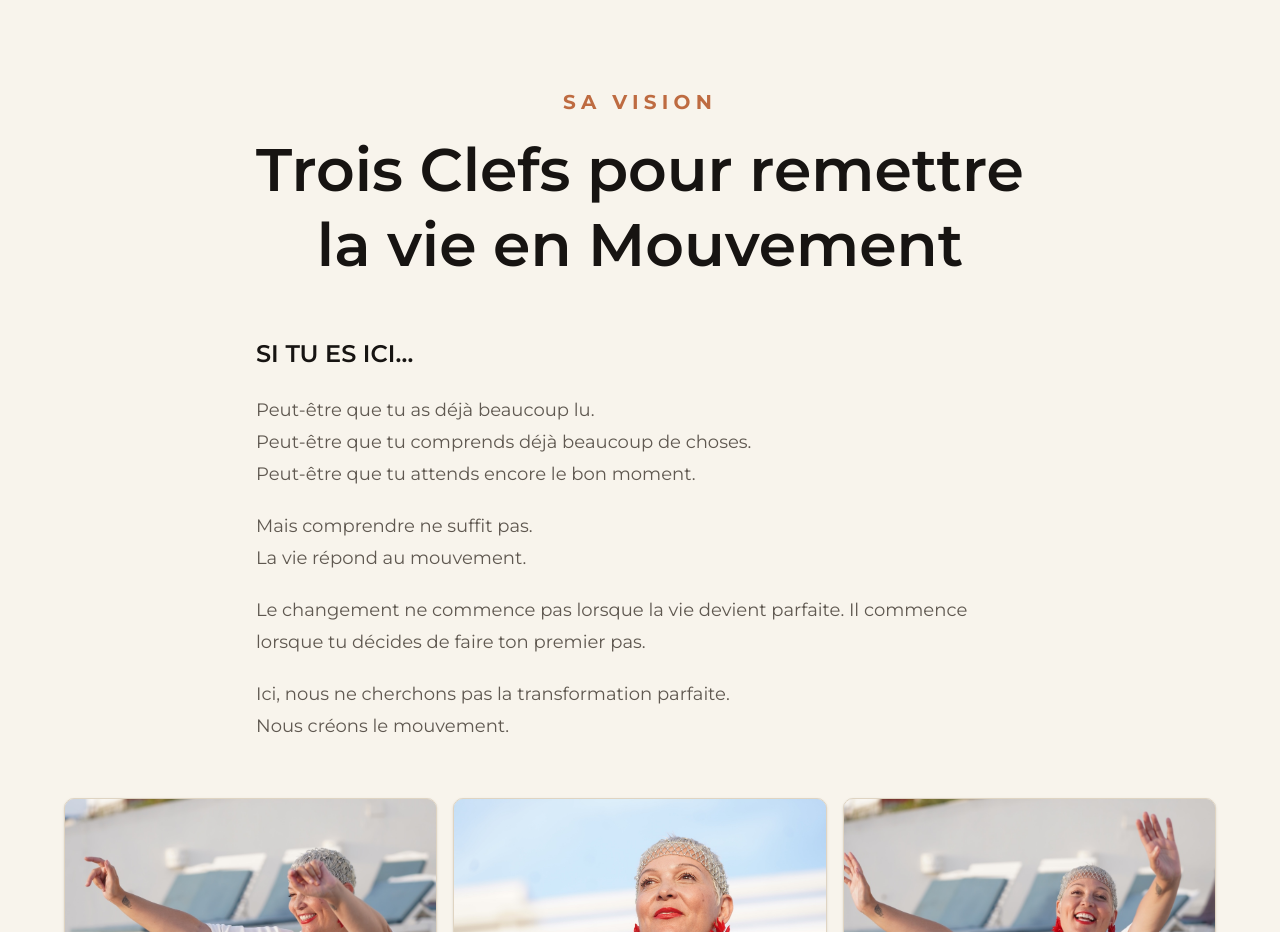
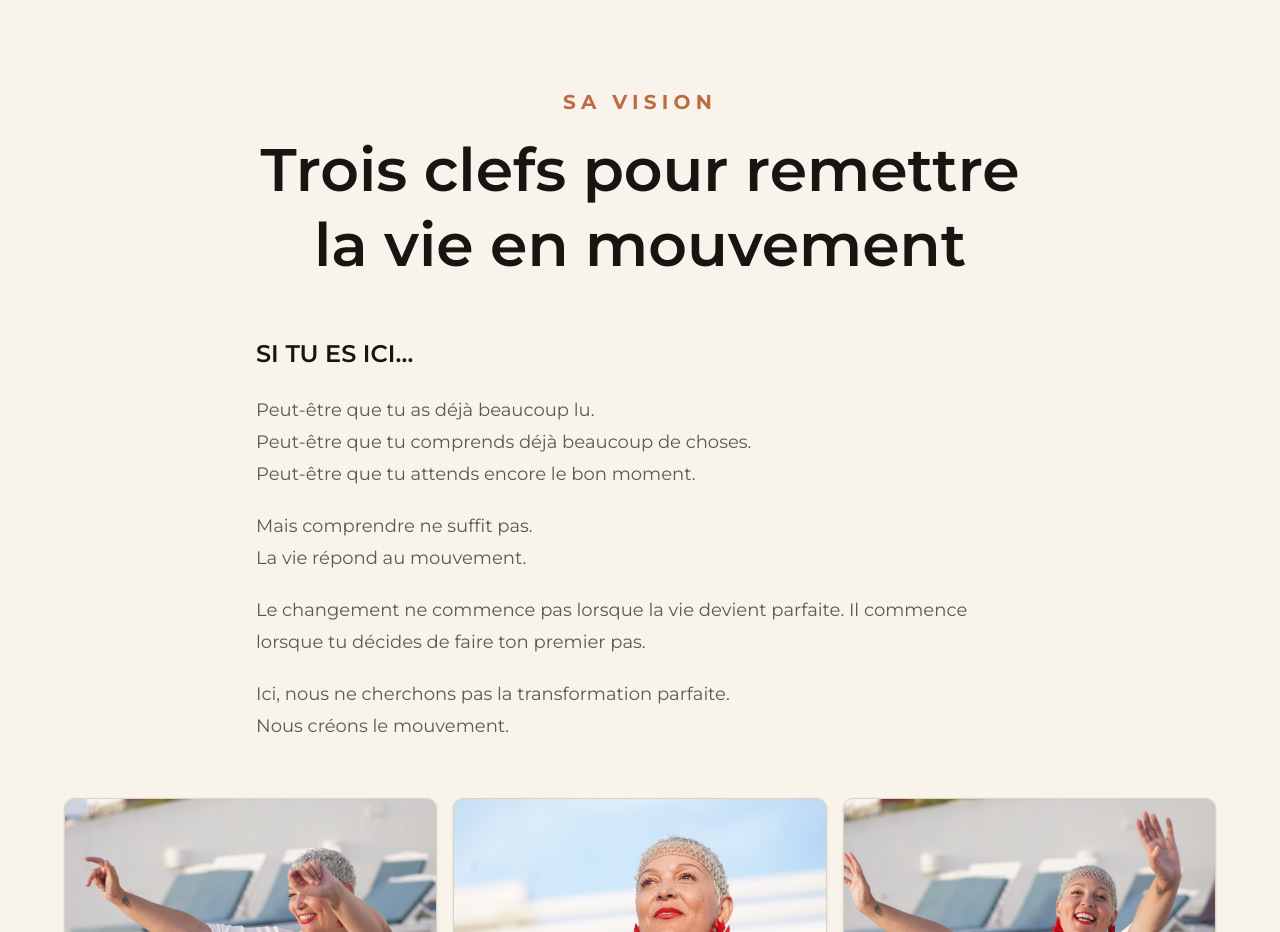
Before and after one commit to ZAKMOUCHTATI44/Lailatazi-yallahalavie.com, a Next.js app: page / in a window 1280 px wide. Shown: the part 840-1772 px from the top of the page. Built offline with nearby package versions, Linux system fonts and the light colour scheme.

Commit message:
change the text

```diff
--- a/app/page.tsx
+++ b/app/page.tsx
@@ -301,7 +301,7 @@ export default function Home() {
         <AnimatedContent distance={46} duration={0.8} threshold={0.2}>
           <SectionHeading
             eyebrow="Sa vision"
-            title="Trois Clefs pour remettre la vie en Mouvement"
+            title="Trois clefs pour remettre la vie en mouvement"
           />
         </AnimatedContent>
         <AnimatedContent
```
